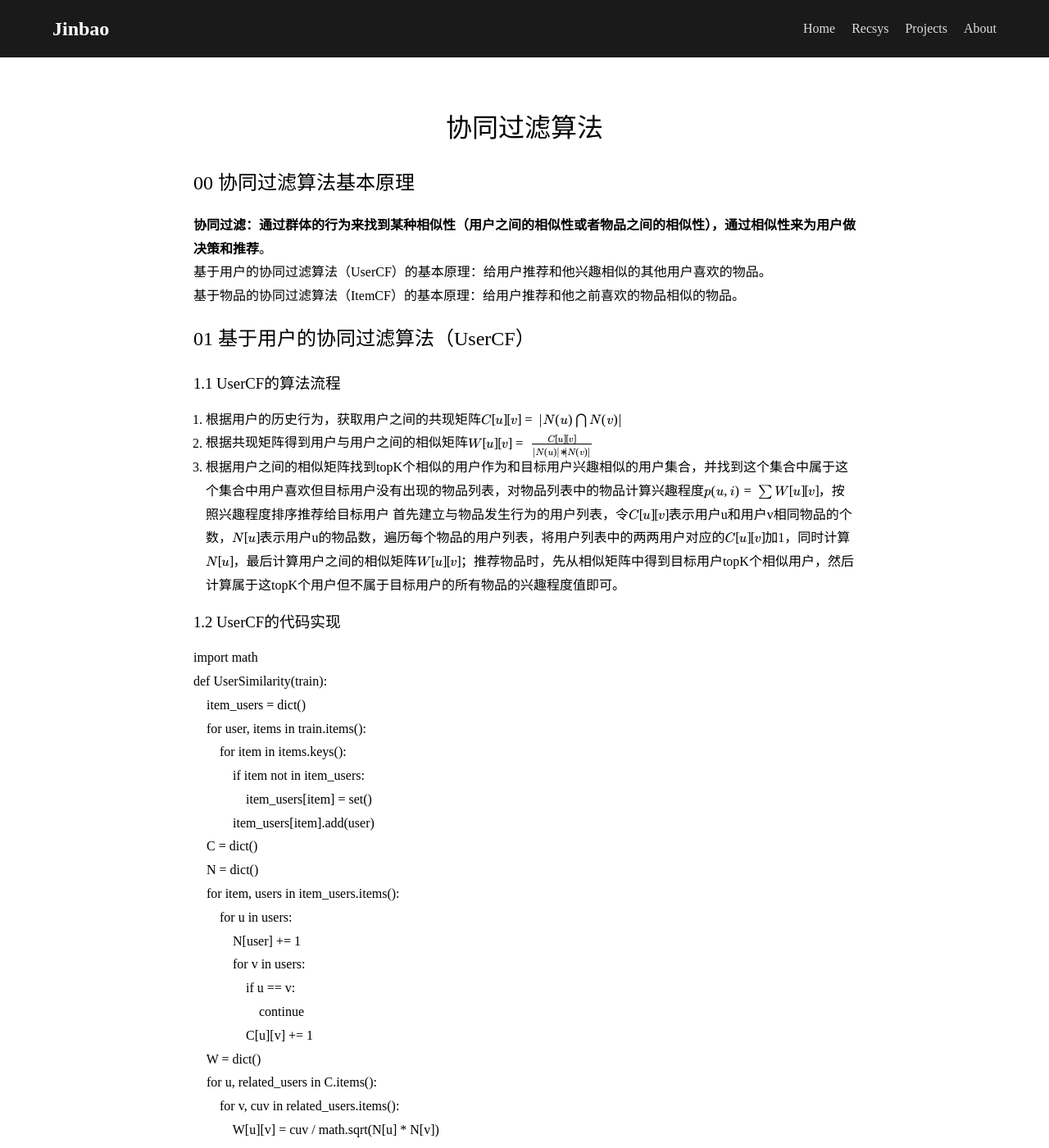
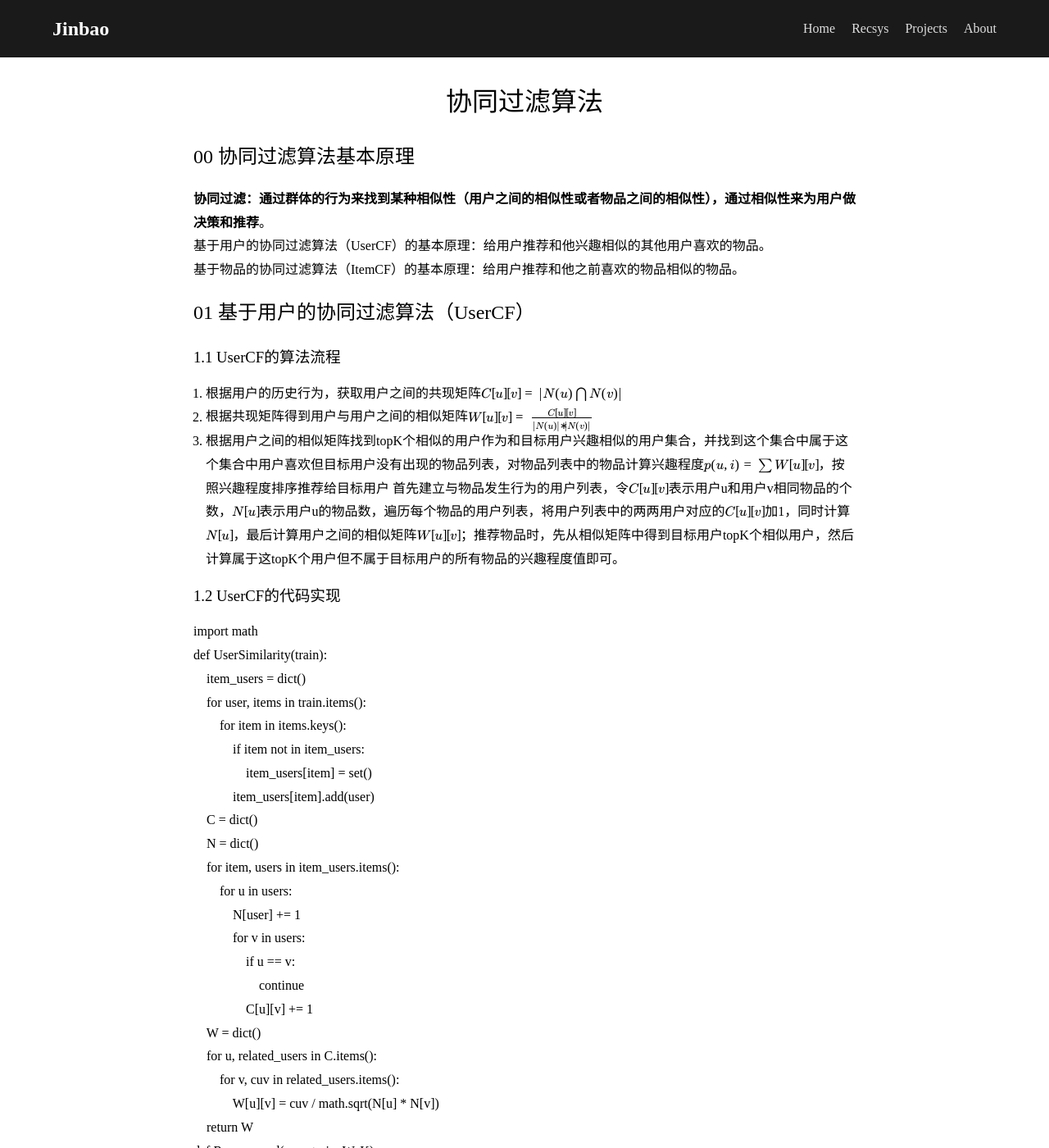
Before and after one commit to JinbaoWeb/jinbaoweb.github.io, a Jekyll site: the page built from recsys/cf.md, in a window 1280 px wide and 1400 px high. Shown: the whole window at 82% size. Built offline with Jekyll 4.4.1, drawn with Linux system fonts in a browser that asks for light colours; our own code applies the rules of GitHub Pages for plain Markdown files; formulas are drawn with MathJax 3.

Commit message:
Update style.css

```diff
--- a/assets/css/style.css
+++ b/assets/css/style.css
@@ -60,12 +60,12 @@ nav ul li a:hover {
 .main-content {
     max-width: 840px;
     margin: 0 auto;
-    padding: 6rem 1rem;
+    padding: 5rem 1rem;
     line-height: 1.8;
 }
 
 .main-content h1 {
-    margin-top: 2rem;
+    margin-top: 1rem;
     margin-bottom: 1rem;
     font-weight: normal;
     text-align: center;
```
